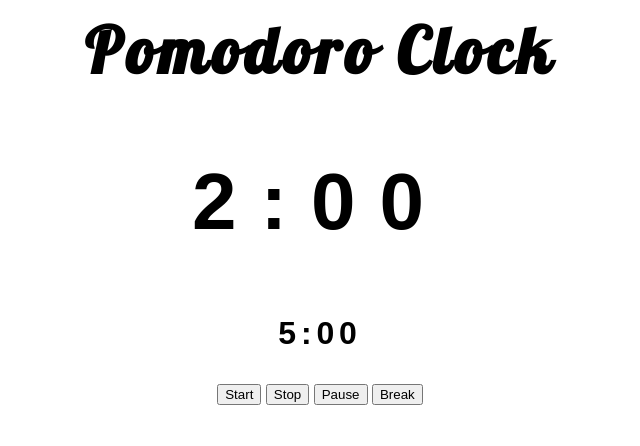
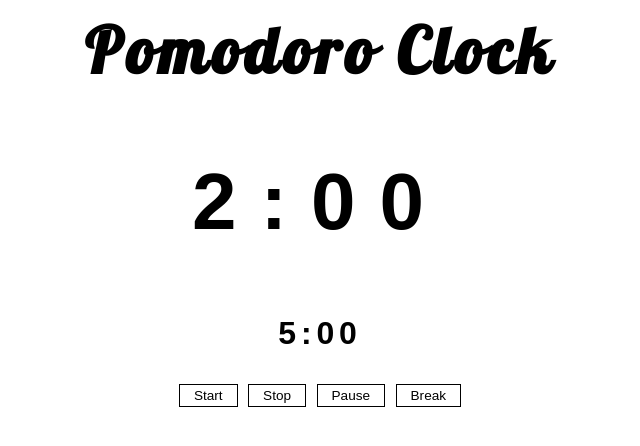
Before and after one commit to drregg6/js_pomodoro_2, a plain HTML site: page index.html in a window 1280 px wide. Shown: the whole page, without its empty margins (320-960 px from the left). Drawn offline with Linux system fonts and the light colour scheme.

Commit message:
adjusted the buttons and added a hover effect

```diff
--- a/assets/css/styles.css
+++ b/assets/css/styles.css
@@ -32,3 +32,18 @@ header h1 {
     font-size: 2em;
     letter-spacing: .15em;
 }
+
+button {
+    margin: 0 3px;
+    padding: 3px 14px;
+    font-size: .85em;
+    background-color: #fff;
+    outline: none;
+    border: 1px solid #000;
+    transition: all .15s;
+}
+
+button:hover {
+    background-color: #000;
+    color: #fff;
+}
```
